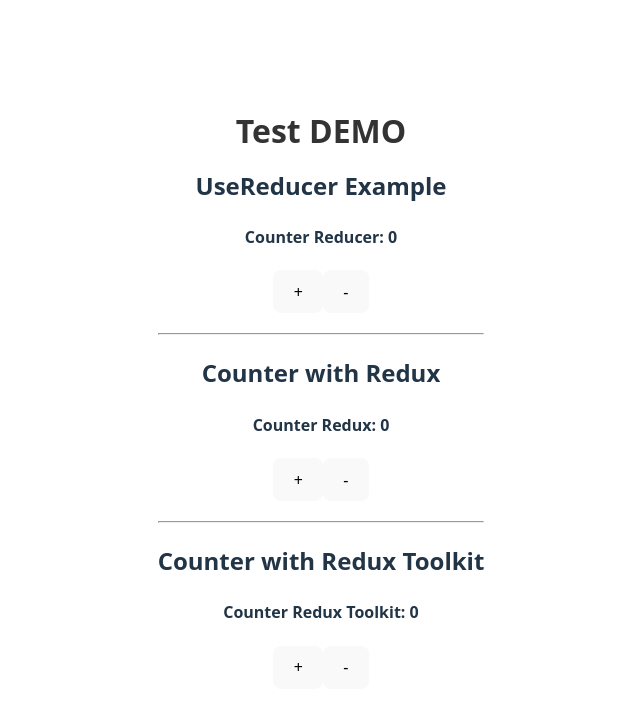
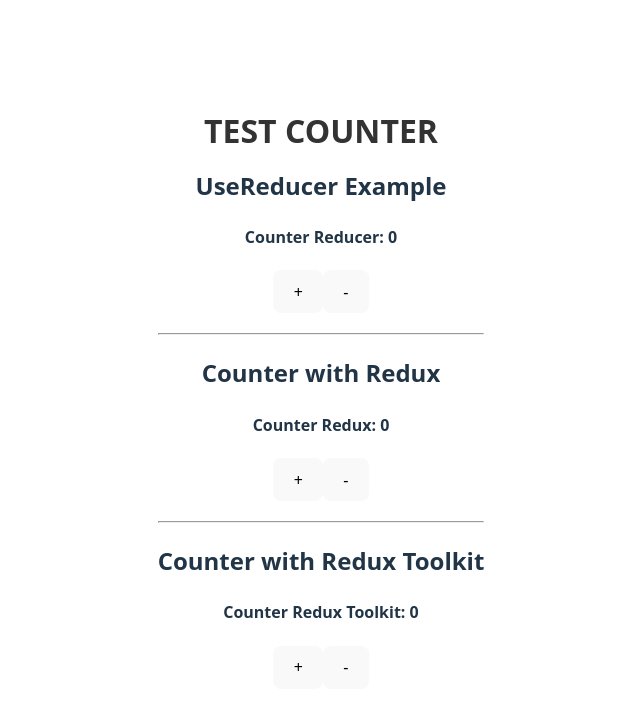
Before and after one commit to nghstudent/nguyenngochien22000865tuan09, a React (Vite) app: page / in a window 1280 px wide. Shown: the top 708 px of the page, without its empty margins (319-959 px from the left). Built offline with nearby package versions, Linux system fonts and the light colour scheme.

Commit message:
them minh chung test Counter 3 phuong thuc

```diff
--- a/src/App.jsx
+++ b/src/App.jsx
@@ -1,43 +1,15 @@
-// import './App.css'
-// import UseReducer from './components/CounterReducer'
-// import { Provider } from 'react-redux';
-// import Store from './components/UseRedux/Store';
-// import CounterRedux from './components/UseRedux/CounterRedux';
-// import store from './components/UseReduxToolkit/store';
-// import CounterReduxToolkit from './components/UseReduxToolkit/Counter';
-
-// function App() {
-
-//   return (
-//     <>
-//       <h1>Test DEMO</h1>
-//       <UseReducer />
-//       <hr />
-//       <Provider store={Store}>
-//         <CounterRedux />
-//       </Provider>
-//       <hr />
-//       <Provider store={store}>
-//         <CounterReduxToolkit />
-//       </Provider>
-//     </>
-//   )
-// }
-
-// export default App
-
 import './App.css';
-import UseReducer from './components/CounterReducer'; // Component sử dụng useReducer
+import UseReducer from './components/CounterReducer';
 import { Provider } from 'react-redux';
-import Store from './components/UseRedux/Store'; // Redux store truyền cho CounterRedux
-import CounterRedux from './components/UseRedux/CounterRedux'; // Component sử dụng Redux
-import store from './components/UseReduxToolkit/store'; // Redux store cho Redux Toolkit
-import CounterReduxToolkit from './components/UseReduxToolkit/Counter'; // Component sử dụng Redux Toolkit
+import Store from './components/UseRedux/Store';
+import CounterRedux from './components/UseRedux/CounterRedux';
+import store from './components/UseReduxToolkit/store';
+import CounterReduxToolkit from './components/UseReduxToolkit/Counter';
 
 function App() {
   return (
     <div className="App">
-      <h1 className="demo-title">Test DEMO</h1>
+      <h1 className="demo-title">TEST COUNTER</h1>
 
       {/* Section for UseReducer */}
       <section className="section">
```
Also changed, not shown: MinhChung/MinhChungTestCounter.PNG (added).
